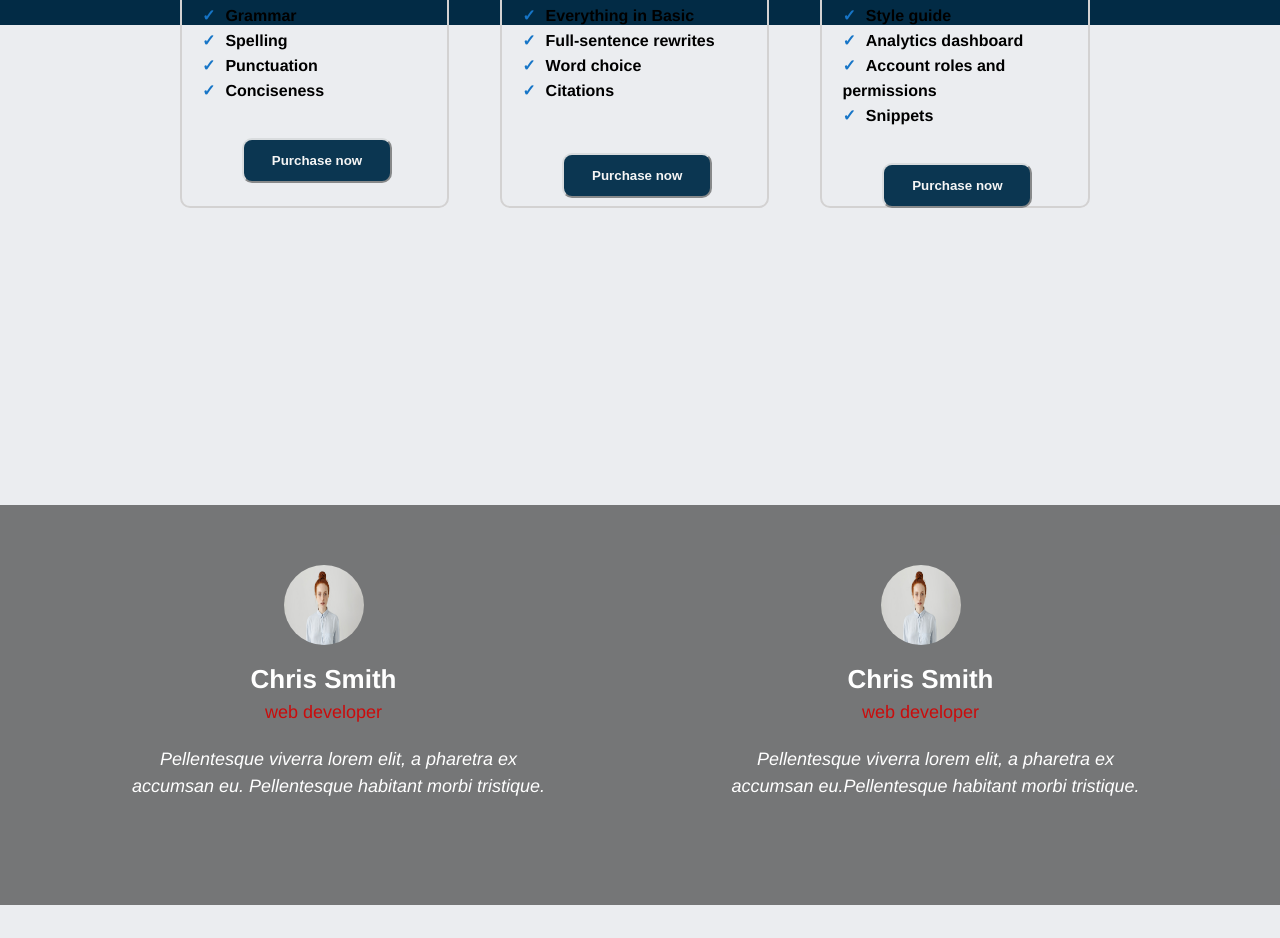
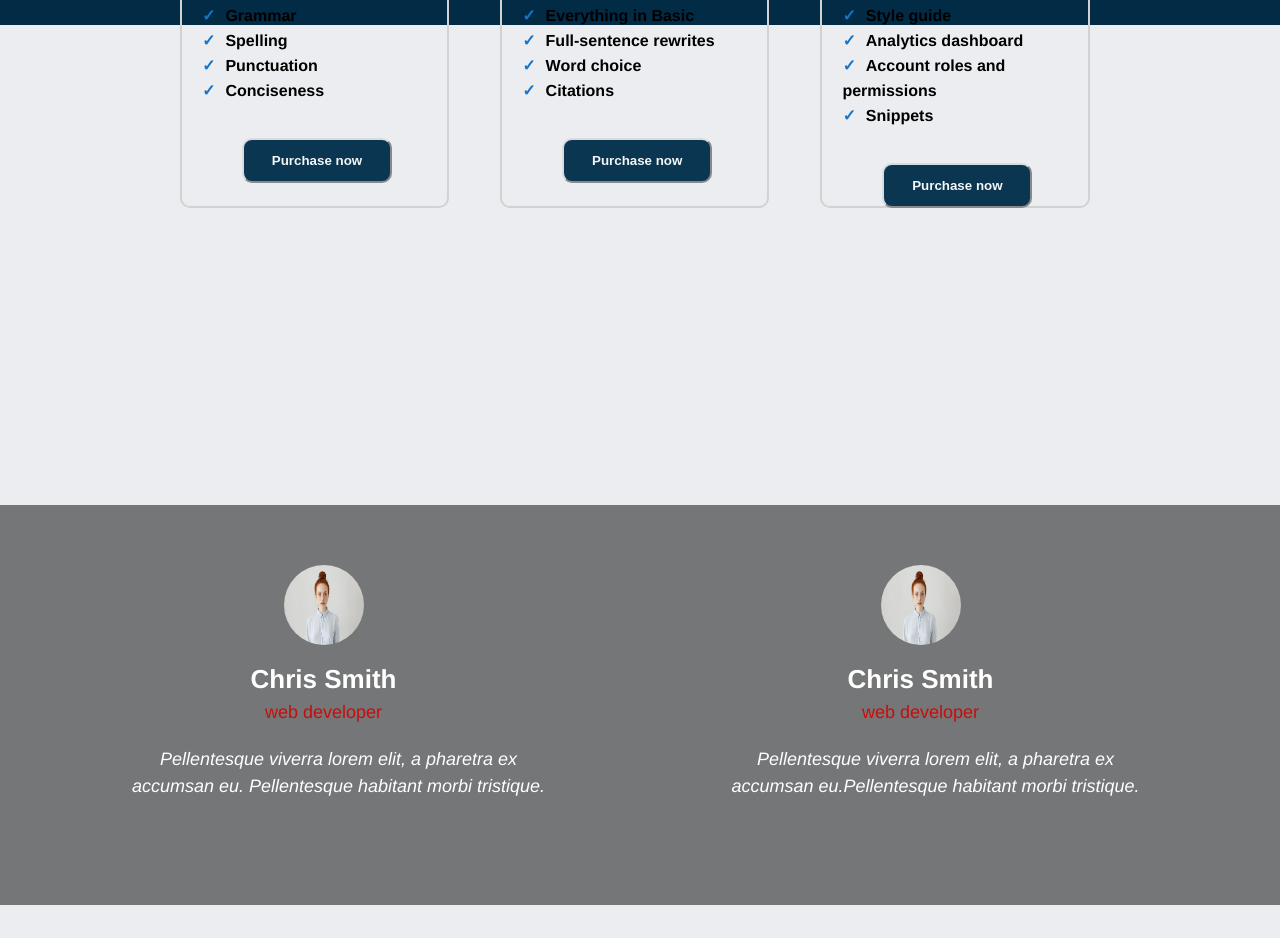
Before and after one commit to AmanyFekry/template1Css, a plain HTML site: page index.html in a window 1280 px wide. Shown: the part 4038-4976 px from the top of the page. Drawn offline with Linux system fonts and the light colour scheme.

Commit message:
Update index.html

```diff
--- a/index.html
+++ b/index.html
@@ -348,7 +348,7 @@
 
                         <li>Citations</li>
                     </ul>
-                    <button class="btn-price marg">Purchase now</button>
+                    <button class="btn-price ">Purchase now</button>
                 </div>
                 <div class="price-item">
 
```
